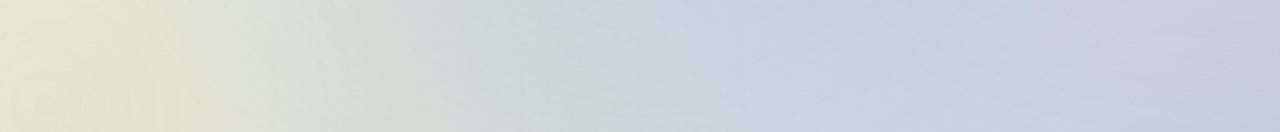
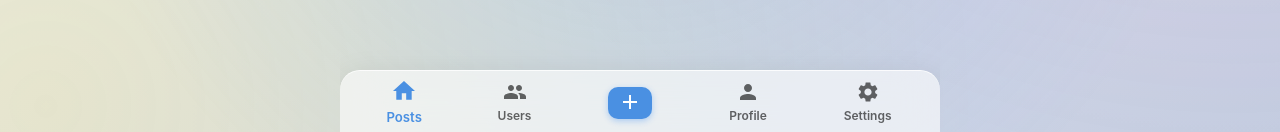
Before and after one commit to htoohtethtet331-cpu/front-end-S, a React (Vite) app: page / in a window 1280 px wide. Shown: the part 665-797 px from the top of the page. Built offline with nearby package versions, Linux system fonts and the light colour scheme; no server answers.

Commit message:
Move CreatePost to BottomNav modal

```diff
--- a/src/App.jsx
+++ b/src/App.jsx
@@ -1,12 +1,24 @@
-import React, { useContext } from 'react';
+import React, { useContext, useState } from 'react';
 import { BrowserRouter, Routes, Route } from 'react-router-dom';
 import { AuthProvider, AuthContext } from './context/AuthContext';
 import PostFeed from './components/Feed/PostFeed';
+import BottomNav from './components/Navigation/BottomNav';
+import CreatePostModal from './components/Feed/CreatePostModal';
 import './style.css';
 import './glass.css';
 
 function Home() {
   const { currentUser, loading } = useContext(AuthContext);
+  const [isCreateModalOpen, setIsCreateModalOpen] = useState(false);
+
+  // We need to pass the new post event down to PostFeed.
+  // For simplicity, we can use an event system or just trigger a reload since optimistic UI is not fully wired yet.
+  // We'll just let PostFeed handle it by fetching again, or we can use a key to remount it.
+  const [feedKey, setFeedKey] = useState(0);
+
+  const handlePostCreated = () => {
+    setFeedKey(prev => prev + 1);
+  };
 
   if (loading) {
     return <div className="app-container" style={{display: 'flex', justifyContent: 'center', alignItems: 'center', height: '100vh'}}>
@@ -20,7 +32,14 @@ function Home() {
         <h2 style={{margin: '0 0 10px 0'}}>Unify Feed</h2>
         <p style={{margin: '0 0 15px 0', color: 'var(--text-color)', opacity: 0.8}}>Hello, {currentUser?.display_name || currentUser?.username}!</p>
       </div>
-      <PostFeed />
+      <PostFeed key={feedKey} />
+
+      <BottomNav onOpenCreateModal={() => setIsCreateModalOpen(true)} />
+      <CreatePostModal
+        isOpen={isCreateModalOpen}
+        onClose={() => setIsCreateModalOpen(false)}
+        onPostCreated={handlePostCreated}
+      />
     </div>
   );
 }
--- a/src/components/Feed/CreatePost.jsx
+++ b/src/components/Feed/CreatePost.jsx
@@ -52,7 +52,7 @@ function CreatePost({ onPostCreated }) {
     };
 
     return (
-        <div className="create-post-container glass-panel" style={{marginBottom: '15px'}}>
+        <div className="create-post-container" style={{padding: '5px'}}>
             <form onSubmit={handleSubmit}>
                 <div className="fb-input-area" style={{alignItems: 'flex-start', padding: 0}}>
                     <div className="avatar" style={{width: '40px', height: '40px', borderRadius: '50%', background: '#ccc', display: 'flex', alignItems: 'center', justifyContent: 'center', marginTop: '5px'}}>
--- /dev/null
+++ b/src/components/Feed/CreatePostModal.jsx
@@ -0,0 +1,41 @@
+import React from 'react';
+import CreatePost from './CreatePost';
+
+function CreatePostModal({ isOpen, onClose, onPostCreated }) {
+    if (!isOpen) return null;
+
+    const handlePostCreated = (post) => {
+        if (onPostCreated) onPostCreated(post);
+        onClose(); // Close modal on success
+    };
+
+    return (
+        <div style={{
+            position: 'fixed', top: 0, left: 0, right: 0, bottom: 0,
+            backgroundColor: 'rgba(0,0,0,0.5)', zIndex: 4000,
+            display: 'flex', flexDirection: 'column', justifyContent: 'flex-end'
+        }} onClick={onClose}>
+            <div className="modal-content glass-panel" style={{
+                borderTopLeftRadius: '20px', borderTopRightRadius: '20px',
+                padding: '0', display: 'flex', flexDirection: 'column',
+                backgroundColor: 'var(--bg-color)',
+                width: '100%',
+                maxWidth: '600px',
+                margin: '0 auto',
+                animation: 'slideUp 0.3s ease-out forwards'
+            }} onClick={e => e.stopPropagation()}>
+                <div className="fb-modal-header" style={{display: 'flex', justifyContent: 'space-between', alignItems: 'center', padding: '15px 20px', borderBottom: '1px solid var(--border-color)'}}>
+                    <div style={{width: '36px'}}></div>
+                    <h2 style={{margin: 0, fontSize: '1.2rem', textAlign: 'center'}}>Create Post</h2>
+                    <button onClick={onClose} style={{background: 'none', border: 'none', fontSize: '24px', cursor: 'pointer', color: 'var(--text-color)', width: '36px', display: 'flex', justifyContent: 'flex-end'}}>&times;</button>
+                </div>
+                <div style={{padding: '15px'}}>
+                    {/* We reuse CreatePost here. To prevent duplicate UI issues, we can tweak CreatePost slightly or just use it. */}
+                    <CreatePost onPostCreated={handlePostCreated} />
+                </div>
+            </div>
+        </div>
+    );
+}
+
+export default CreatePostModal;
--- a/src/components/Feed/PostFeed.jsx
+++ b/src/components/Feed/PostFeed.jsx
@@ -2,7 +2,6 @@ import React, { useState, useEffect, useContext } from 'react';
 import axios from 'axios';
 import { AuthContext, API_BASE_URL } from '../../context/AuthContext';
 import PostCard from './PostCard';
-import CreatePost from './CreatePost';
 
 function PostFeed() {
     const { currentUser } = useContext(AuthContext);
@@ -41,8 +40,7 @@ function PostFeed() {
     }
 
     return (
-        <div className="feed-container">
-            {currentUser && <CreatePost onPostCreated={handleNewPost} />}
+        <div className="feed-container" style={{paddingBottom: '80px'}}>
             {posts.map(post => (
                 <PostCard key={post.id} post={post} />
             ))}
--- /dev/null
+++ b/src/components/Navigation/BottomNav.jsx
@@ -0,0 +1,46 @@
+import React from 'react';
+
+function BottomNav({ onOpenCreateModal }) {
+    return (
+        <div className="bottom-nav-container">
+            <nav className="bottom-nav-bar" id="bottom-nav">
+                <div className="nav-item active" onClick={() => window.scrollTo({top: 0, behavior: 'smooth'})}>
+                    <svg viewBox="0 0 24 24" fill="currentColor">
+                        <path d="M10 20v-6h4v6h5v-8h3L12 3 2 12h3v8z" />
+                    </svg>
+                    <span>Posts</span>
+                </div>
+                <div className="nav-item">
+                    <svg viewBox="0 0 24 24" fill="currentColor">
+                        <path d="M16 11c1.66 0 2.99-1.34 2.99-3S17.66 5 16 5c-1.66 0-3 1.34-3 3s1.34 3 3 3zm-8 0c1.66 0 2.99-1.34 2.99-3S9.66 5 8 5C6.34 5 5 6.34 5 8s1.34 3 3 3zm0 2c-2.33 0-7 1.17-7 3.5V19h14v-2.5c0-2.33-4.67-3.5-7-3.5zm8 0c-.29 0-.62.02-.97.05 1.16.84 1.97 1.97 1.97 3.45V19h6v-2.5c0-2.33-4.67-3.5-7-3.5z" />
+                    </svg>
+                    <span>Users</span>
+                </div>
+
+                {/* Create Post Icon */}
+                <div className="nav-item" onClick={onOpenCreateModal}>
+                    <div className="create-btn-rect">
+                        <svg viewBox="0 0 24 24" fill="currentColor">
+                            <path d="M19 13h-6v6h-2v-6H5v-2h6V5h2v6h6v2z" />
+                        </svg>
+                    </div>
+                </div>
+
+                <div className="nav-item">
+                    <svg viewBox="0 0 24 24" fill="currentColor">
+                        <path d="M12 12c2.21 0 4-1.79 4-4s-1.79-4-4-4-4 1.79-4 4 1.79 4 4 4zm0 2c-2.67 0-8 1.34-8 4v2h16v-2c0-2.66-5.33-4-8-4z" />
+                    </svg>
+                    <span>Profile</span>
+                </div>
+                <div className="nav-item">
+                    <svg viewBox="0 0 24 24" fill="currentColor">
+                        <path d="M19.14,12.94c0.04-0.3,0.06-0.61,0.06-0.94c0-0.32-0.02-0.64-0.06-0.94l2.03-1.58c0.18-0.14,0.23-0.41,0.12-0.61 l-1.92-3.32c-0.12-0.22-0.37-0.29-0.59-0.22l-2.39,0.96c-0.5-0.38-1.03-0.7-1.62-0.94L14.4,2.81c-0.04-0.24-0.24-0.41-0.48-0.41 h-3.84c-0.24,0-0.43,0.17-0.47,0.41L9.25,5.35C8.66,5.59,8.12,5.92,7.63,6.29L5.24,5.33c-0.22-0.08-0.47,0-0.59,0.22L2.73,8.87 C2.62,9.08,2.66,9.34,2.86,9.48l2.03,1.58C4.84,11.36,4.8,11.69,4.8,12s0.02,0.64,0.06,0.94l-2.03,1.58 c-0.18,0.14-0.23,0.41-0.12,0.61l1.92,3.32c0.12,0.22,0.37,0.29,0.59,0.22l2.39-0.96c0.5,0.38,1.03,0.7,1.62,0.94l0.36,2.54 c0.05,0.24,0.24,0.41,0.48,0.41h3.84c0.24,0,0.44-0.17,0.47-0.41l0.36-2.54c0.59-0.24,1.13-0.56,1.62-0.94l2.39,0.96 c0.22,0.08,0.47,0,0.59-0.22l1.92-3.32c0.12-0.22,0.07-0.49-0.12-0.61L19.14,12.94z M12,15.6c-1.98,0-3.6-1.62-3.6-3.6 s1.62-3.6,3.6-3.6s3.6,1.62,3.6,3.6S13.98,15.6,12,15.6z" />
+                    </svg>
+                    <span>Settings</span>
+                </div>
+            </nav>
+        </div>
+    );
+}
+
+export default BottomNav;
```
